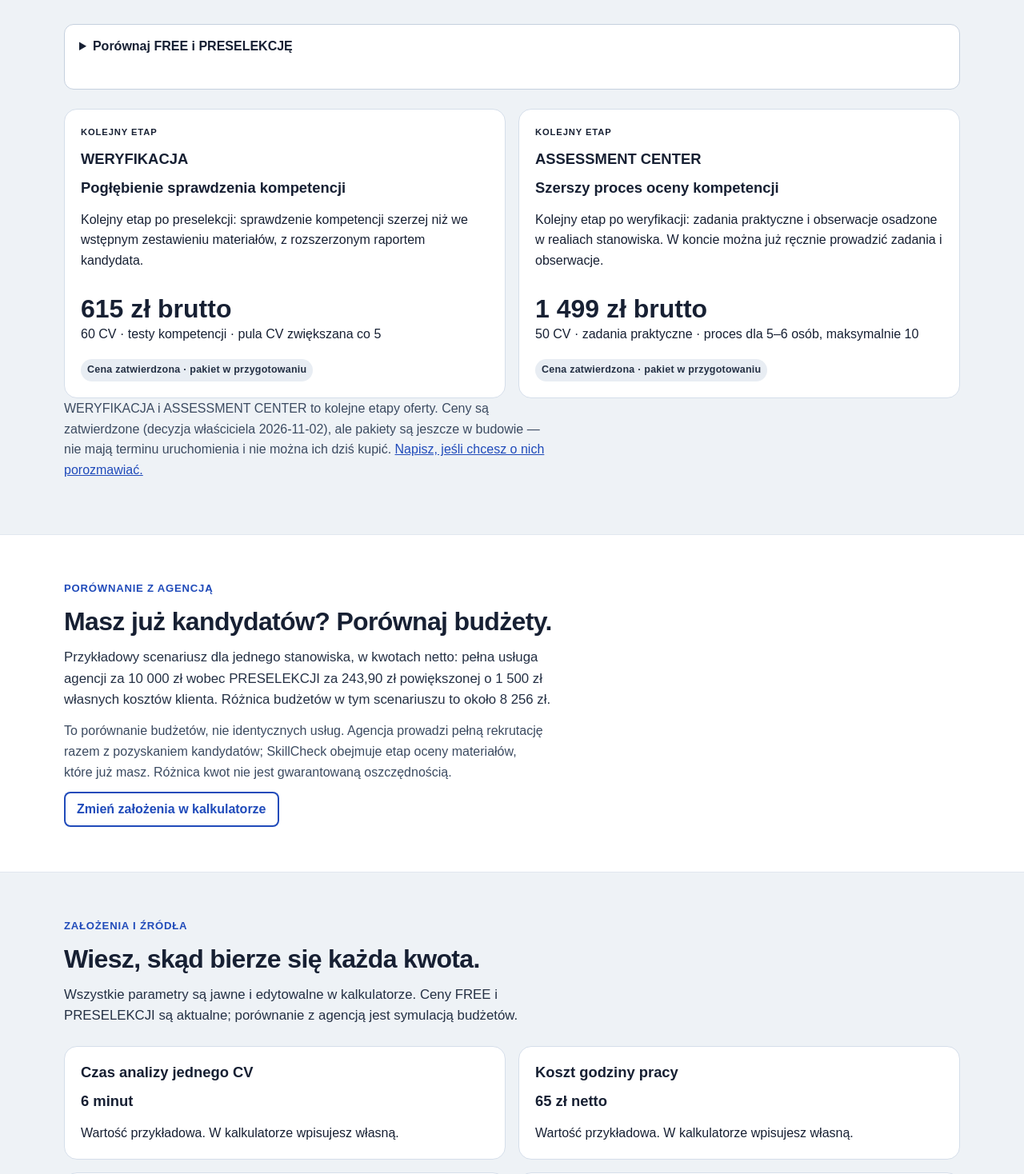
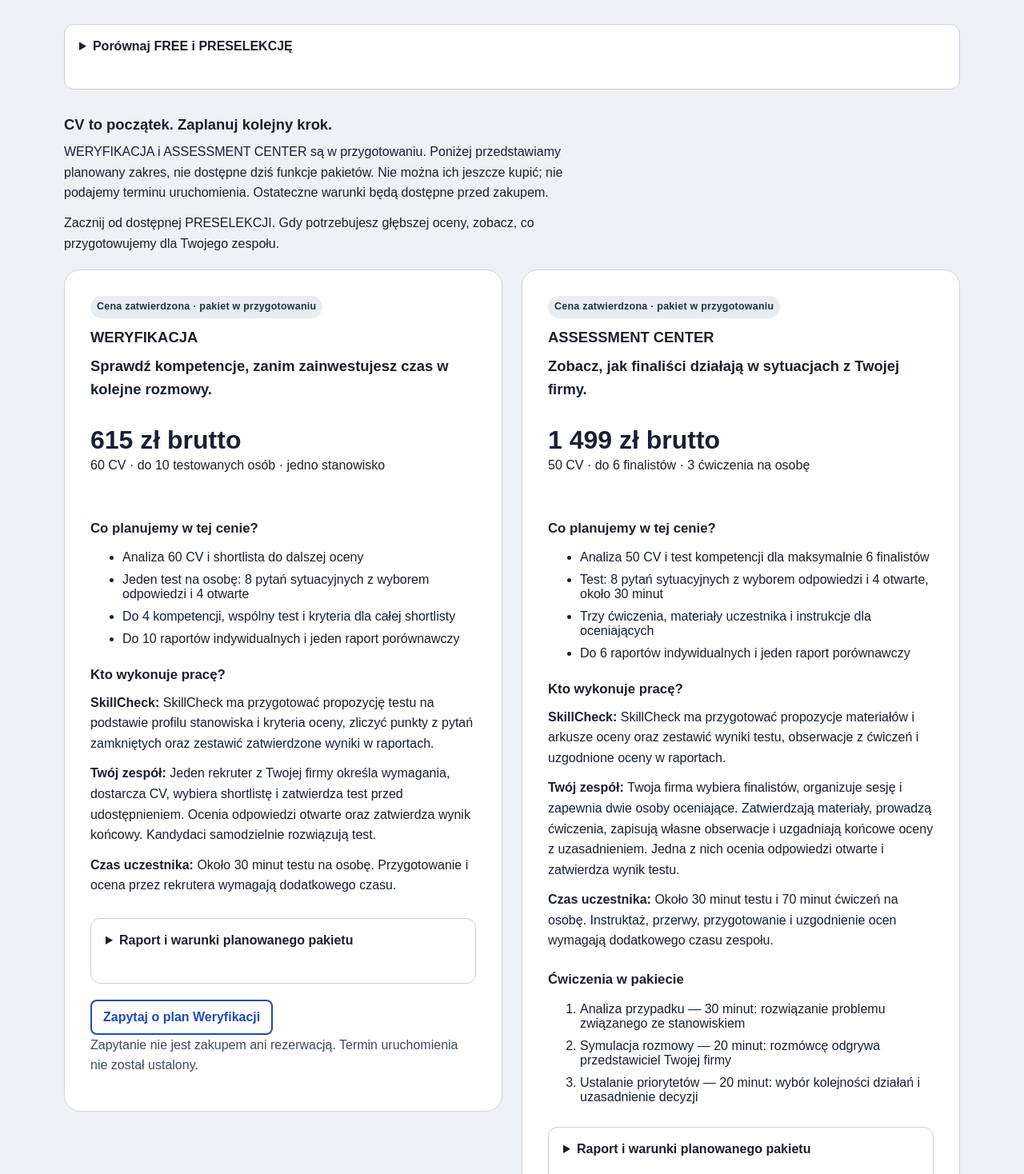
Before and after one commit to krzysztofsyska/skillcheck-core, a Next.js app: page / in a window 1280 px wide. Shown: the part 4482-5950 px from the top of the page at 80% size. Built offline with nearby package versions, Linux system fonts and the light colour scheme.

Commit message:
feat(marketing): explain planned verification and assessment offers

```diff
--- a/app/components/marketing/content.ts
+++ b/app/components/marketing/content.ts
@@ -77,29 +77,6 @@ export const capabilities = [
   },
 ] as const;
 
-// WERYFIKACJA and ASSESSMENT CENTER are shown as later stages WITH their approved prices, next
-// to the fact that neither can be bought yet (owner decision 2026-11-02, evening). Bot calls are
-// not mentioned here or anywhere else customer-facing until they work.
-export const nextStages = [
-  {
-    name: "WERYFIKACJA",
-    title: "Pogłębienie sprawdzenia kompetencji",
-    body: "Kolejny etap po preselekcji: sprawdzenie kompetencji szerzej niż we wstępnym zestawieniu materiałów, z rozszerzonym raportem kandydata.",
-    price: "615 zł brutto",
-    scope: "60 CV · testy kompetencji · pula CV zwiększana co 5",
-  },
-  {
-    name: "ASSESSMENT CENTER",
-    title: "Szerszy proces oceny kompetencji",
-    body: "Kolejny etap po weryfikacji: zadania praktyczne i obserwacje osadzone w realiach stanowiska. W koncie można już ręcznie prowadzić zadania i obserwacje.",
-    price: "1 499 zł brutto",
-    scope: "50 CV · zadania praktyczne · proces dla 5–6 osób, maksymalnie 10",
-  },
-] as const;
-
-export const nextStagesNote =
-  "WERYFIKACJA i ASSESSMENT CENTER to kolejne etapy oferty. Ceny są zatwierdzone (decyzja właściciela 2026-11-02), ale pakiety są jeszcze w budowie — nie mają terminu uruchomienia i nie można ich dziś kupić.";
-
 export const assumptions = [
   { label: "Czas analizy jednego CV", value: "6 minut", note: "Wartość przykładowa. W kalkulatorze wpisujesz własną." },
   { label: "Koszt godziny pracy", value: "65 zł netto", note: "Wartość przykładowa. W kalkulatorze wpisujesz własną." },
--- /dev/null
+++ b/app/components/marketing/future-offers.ts
@@ -0,0 +1,27 @@
+// Public roadmap only: never use this content to grant access or enable checkout.
+export const futureOffers = [
+  {
+    name: "WERYFIKACJA",
+    outcome: "Sprawdź kompetencje, zanim zainwestujesz czas w kolejne rozmowy.",
+    price: "615 zł brutto",
+    scope: "60 CV · do 10 testowanych osób · jedno stanowisko",
+    features: ["Analiza 60 CV i shortlista do dalszej oceny", "Jeden test na osobę: 8 pytań sytuacyjnych z wyborem odpowiedzi i 4 otwarte", "Do 4 kompetencji, wspólny test i kryteria dla całej shortlisty", "Do 10 raportów indywidualnych i jeden raport porównawczy"],
+    system: "SkillCheck ma przygotować propozycję testu na podstawie profilu stanowiska i kryteria oceny, zliczyć punkty z pytań zamkniętych oraz zestawić zatwierdzone wyniki w raportach.",
+    client: "Jeden rekruter z Twojej firmy określa wymagania, dostarcza CV, wybiera shortlistę i zatwierdza test przed udostępnieniem. Ocenia odpowiedzi otwarte oraz zatwierdza wynik końcowy. Kandydaci samodzielnie rozwiązują test.",
+    effort: "Około 30 minut testu na osobę. Przygotowanie i ocena przez rekrutera wymagają dodatkowego czasu.",
+    exercises: [],
+    result: "Raport ma połączyć deklaracje z CV z wynikiem testu, wskazać dowody i tematy do wyjaśnienia. Brak danych będzie widoczny. Decyzja o zatrudnieniu pozostaje po Twojej stronie.",
+  },
+  {
+    name: "ASSESSMENT CENTER",
+    outcome: "Zobacz, jak finaliści działają w sytuacjach z Twojej firmy.",
+    price: "1 499 zł brutto",
+    scope: "50 CV · do 6 finalistów · 3 ćwiczenia na osobę",
+    features: ["Analiza 50 CV i test kompetencji dla maksymalnie 6 finalistów", "Test: 8 pytań sytuacyjnych z wyborem odpowiedzi i 4 otwarte, około 30 minut", "Trzy ćwiczenia, materiały uczestnika i instrukcje dla oceniających", "Do 6 raportów indywidualnych i jeden raport porównawczy"],
+    system: "SkillCheck ma przygotować propozycje materiałów i arkusze oceny oraz zestawić wyniki testu, obserwacje z ćwiczeń i uzgodnione oceny w raportach.",
+    client: "Twoja firma wybiera finalistów, organizuje sesję i zapewnia dwie osoby oceniające. Zatwierdzają materiały, prowadzą ćwiczenia, zapisują własne obserwacje i uzgadniają końcowe oceny z uzasadnieniem. Jedna z nich ocenia odpowiedzi otwarte i zatwierdza wynik testu.",
+    effort: "Około 30 minut testu i 70 minut ćwiczeń na osobę. Instruktaż, przerwy, przygotowanie i uzgodnienie ocen wymagają dodatkowego czasu zespołu.",
+    exercises: ["Analiza przypadku — 30 minut: rozwiązanie problemu związanego ze stanowiskiem", "Symulacja rozmowy — 20 minut: rozmówcę odgrywa przedstawiciel Twojej firmy", "Ustalanie priorytetów — 20 minut: wybór kolejności działań i uzasadnienie decyzji"],
+    result: "Raport ma połączyć CV, test i obserwacje czterech kompetencji, każdej sprawdzanej w co najmniej dwóch ćwiczeniach. Mniejsza pula 50 CV wynika z nacisku na pogłębioną ocenę finalistów. Rozszerzenie do 7–10 osób wymaga osobnej oferty; nie jest wliczone w 1 499 zł.",
+  },
+] as const;
--- a/app/components/marketing/package-comparison.tsx
+++ b/app/components/marketing/package-comparison.tsx
@@ -2,7 +2,7 @@ import Link from "next/link";
 import styles from "../../marketing.module.css";
 import { sc19AnalysisScope, sc19PolicyPendingCell, sc19PolicyPendingScope, type Sc19PackageSizes } from "../../../lib/sc19-package-sizes";
 import { freeAnalyses, freePrice, preselekcjaAnalyses, preselekcjaOffer, preselekcjaPrice } from "./preselekcja-offer";
-import { nextStages, nextStagesNote } from "./content";
+import { futureOffers } from "./future-offers";
 import { BUY_PRESELEKCJA_LABEL, BUY_PRESELEKCJA_PATH } from "../../../lib/buy-preselekcja";
 
 export function PackageComparison({ sizes, catalogEnabled = false }: { sizes: Sc19PackageSizes | null; catalogEnabled?: boolean }) {
@@ -45,11 +45,39 @@ export function PackageComparison({ sizes, catalogEnabled = false }: { sizes: Sc
   <details className={styles.packageDetails}><summary>Porównaj FREE i PRESELEKCJĘ</summary>
     <div className={styles.tableScroll} role="region" aria-label="Porównanie pakietów — przewijaj poziomo na telefonie" tabIndex={0}><table className={styles.packageTable}><caption>Zakres pakietów dostępnych dzisiaj</caption><thead><tr><th scope="col">Co otrzymujesz?</th>{plans.map(p=><th scope="col" key={p.name} className={p.color}>{p.name}</th>)}</tr></thead><tbody>{rows.map(row=><tr key={row[0]}><th scope="row">{row[0]}</th>{row.slice(1).map((v,i)=><td key={i}>{v}</td>)}</tr>)}</tbody></table></div>
   </details>
-  <div className={styles.grid}>{nextStages.map(stage=><article key={stage.name} className={styles.card}>
-    <p className={styles.planLabel}>Kolejny etap</p><h3>{stage.name}</h3><p className={styles.planTitle}>{stage.title}</p><p>{stage.body}</p>
+  <div id="planowane-pakiety" className={styles.futureIntro}>
+    <h3>CV to początek. Zaplanuj kolejny krok.</h3>
+    <p>WERYFIKACJA i ASSESSMENT CENTER są w przygotowaniu. Poniżej przedstawiamy planowany zakres, nie dostępne dziś funkcje pakietów. Nie można ich jeszcze kupić; nie podajemy terminu uruchomienia. Ostateczne warunki będą dostępne przed zakupem.</p>
+    <p>Zacznij od dostępnej PRESELEKCJI. Gdy potrzebujesz głębszej oceny, zobacz, co przygotowujemy dla Twojego zespołu.</p>
+  </div>
+  <div className={styles.futureGrid}>{futureOffers.map(stage=><article key={stage.name} className={styles.futureCard}>
+    <p className={`${styles.status} ${styles.statusPlanned}`}>Cena zatwierdzona · pakiet w przygotowaniu</p>
+    <h3>{stage.name}</h3><p className={styles.planTitle}>{stage.outcome}</p>
     <div className={styles.planPrice}><strong>{stage.price}</strong><p>{stage.scope}</p></div>
-    <p className={`${styles.status} ${styles.statusPlanned}`}>Cena zatwierdzona · pakiet w przygotowaniu</p>
+    <h4>Co planujemy w tej cenie?</h4>
+    <ul>{stage.features.map(feature=><li key={feature}>{feature}</li>)}</ul>
+    <h4>Kto wykonuje pracę?</h4>
+    <p><strong>SkillCheck: </strong>{stage.system}</p>
+    <p><strong>Twój zespół: </strong>{stage.client}</p>
+    <p><strong>Czas uczestnika: </strong>{stage.effort}</p>
+    {stage.exercises.length > 0 && <><h4>Ćwiczenia w pakiecie</h4><ol>{stage.exercises.map(exercise=><li key={exercise}>{exercise}</li>)}</ol></>}
+    <details className={styles.packageDetails}>
+      <summary>Raport i warunki planowanego pakietu</summary>
+      <p>{stage.result}</p>
+      <p>Jedno stanowisko, 3 miesiące od aktywacji. Jedno podejście do testu na osobę. Ponowienie z powodu potwierdzonego problemu technicznego nie zużywa kolejnego miejsca; poprawa wyniku nie jest wliczona.</p>
+      <p>Cena obejmuje narzędzia i materiały. Nie obejmuje zewnętrznego asesora, pozyskania kandydatów ani organizacji sesji przez SkillCheck.</p>
+    </details>
+    <Link href="/rozmowa" className={styles.secondary}>{stage.name === "WERYFIKACJA" ? "Zapytaj o plan Weryfikacji" : "Zapytaj o plan Assessment Center"}</Link>
+    <p className={styles.note}>Zapytanie nie jest zakupem ani rezerwacją. Termin uruchomienia nie został ustalony.</p>
   </article>)}</div>
-  <p className={styles.note}>{nextStagesNote} <Link href="/rozmowa">Napisz, jeśli chcesz o nich porozmawiać.</Link></p>
+  <div className={styles.futureIntro}>
+    <h3>Co musi powstać przed uruchomieniem?</h3>
+    <ol>
+      <li><strong>Test i dostęp kandydata:</strong> przygotowanie i zatwierdzenie wspólnego zestawu, limity uczestników oraz obsługa podejść.</li>
+      <li><strong>Ocena oparta na dowodach:</strong> arkusze rekrutera, trzy ćwiczenia AC i niezależne obserwacje dwóch oceniających.</li>
+      <li><strong>Kompletne raporty:</strong> połączenie wyników, porównanie kandydatów oraz sprawdzenie całej ścieżki przed udostępnieniem sprzedaży.</li>
+    </ol>
+    <p>To plan rozwoju. Poszczególne elementy mogą być przygotowane wcześniej, ale cały pakiet udostępnimy dopiero po sprawdzeniu procesu od początku do końca.</p>
+  </div>
 </>;
 }
--- a/app/marketing.module.css
+++ b/app/marketing.module.css
@@ -547,3 +547,12 @@
 @media(max-width:600px) { .packageCards { grid-template-columns:1fr; } }
 
 @media (min-width:981px) { .desktopNav { gap:2px; } .page .desktopNav a { font-size:.85rem; padding-left:7px; padding-right:7px; } }
+
+.futureIntro { margin: 32px 0 20px; max-width: 78ch; }
+.futureGrid { display: grid; grid-template-columns: repeat(2, minmax(0, 1fr)); gap: 24px; align-items: start; }
+.page .futureCard { min-width: 0; padding: clamp(20px, 3vw, 32px); background: #fff; border: 1px solid #cbd5e1; border-radius: 20px; }
+.page .futureCard h4 { margin: 24px 0 10px; font-size: 1.05rem; }
+.page .futureCard li { margin-bottom: 10px; }
+.page .futureCard details { margin-bottom: 20px; }
+.page .futureCard a:focus-visible { outline: 3px solid #1d4ed8; outline-offset: 4px; }
+@media (max-width: 760px) { .futureGrid { grid-template-columns: 1fr; } }
--- a/public/kalkulator-demo.html
+++ b/public/kalkulator-demo.html
@@ -325,9 +325,9 @@
     <p class="fine-print">* Shortlista zależy od rzeczywistej puli i dostępnych informacji. FREE obejmuje 5 CV niezależnie od suwaka.</p>
     <div class="agency-caption" style="margin-top:25px">
       <div><h3>WERYFIKACJA — kolejny etap</h3><p>Pogłębienie sprawdzenia kompetencji szerzej niż we wstępnym zestawieniu materiałów, z rozszerzonym raportem kandydata. Cena zatwierdzona: <strong>615 zł brutto za 60 CV</strong>. Bez terminu uruchomienia — pakietu nie można dziś kupić.</p></div>
-      <div><h3>ASSESSMENT CENTER — kolejny etap</h3><p>Zadania praktyczne i obserwacje osadzone w realiach stanowiska, proces dla 5–6 osób, maksymalnie 10. Cena zatwierdzona: <strong>1 499 zł brutto za 50 CV</strong>. Bez terminu uruchomienia — pakietu nie można dziś kupić.</p></div>
+      <div><h3>ASSESSMENT CENTER — kolejny etap</h3><p>Zadania praktyczne i obserwacje prowadzone przez dwie osoby z Twojej firmy, do 6 finalistów w cenie, 3 ćwiczenia na osobę; 7–10 osób wymaga osobnej oferty. Cena zatwierdzona: <strong>1 499 zł brutto za 50 CV</strong>. Bez terminu uruchomienia — pakietu nie można dziś kupić.</p></div>
     </div>
-    <p class="fine-print">WERYFIKACJA i ASSESSMENT CENTER to kolejne etapy oferty. Ceny są zatwierdzone: WERYFIKACJA <strong>615 zł brutto za 60 CV</strong> (testy kompetencji, pula CV zwiększana co 5), ASSESSMENT CENTER <strong>1 499 zł brutto za 50 CV</strong> (zadania praktyczne, proces dla 5–6 osób, maksymalnie 10). Oba pakiety są jeszcze w budowie — nie mają terminu uruchomienia i nie można ich dziś kupić. <a href="/rozmowa">Napisz, jeśli chcesz o nich porozmawiać.</a></p>
+    <p class="fine-print">WERYFIKACJA i ASSESSMENT CENTER to kolejne etapy oferty. Ceny są zatwierdzone: WERYFIKACJA <strong>615 zł brutto za 60 CV</strong> (test dla maksymalnie 10 osób z shortlisty, oceniany przez rekrutera klienta), ASSESSMENT CENTER <strong>1 499 zł brutto za 50 CV</strong> (zadania praktyczne, do 6 finalistów w cenie, 3 ćwiczenia na osobę; 7–10 osób wymaga osobnej oferty). Oba pakiety są jeszcze w budowie — nie mają terminu uruchomienia i nie można ich dziś kupić. <a href="/rozmowa">Napisz, jeśli chcesz o nich porozmawiać.</a></p>
   </section>
 
   <section id="agencja" class="surface agency" aria-labelledby="agencyTitle">
```
Also changed, not shown: 1 other file (tests, documents, lock files or other folders).
